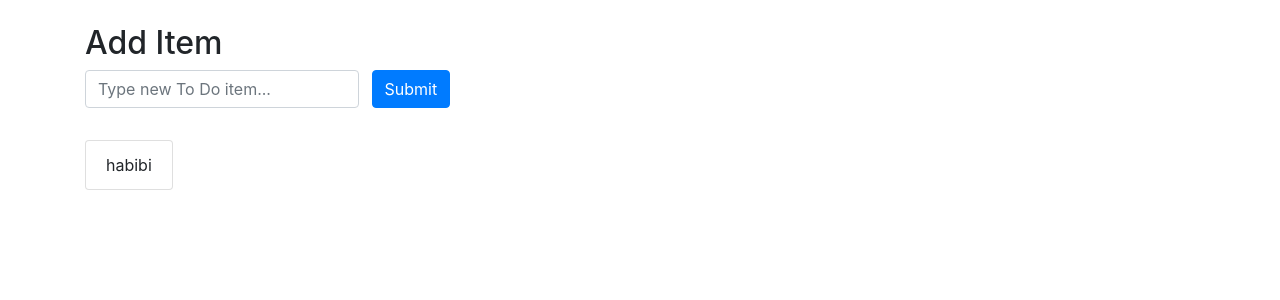
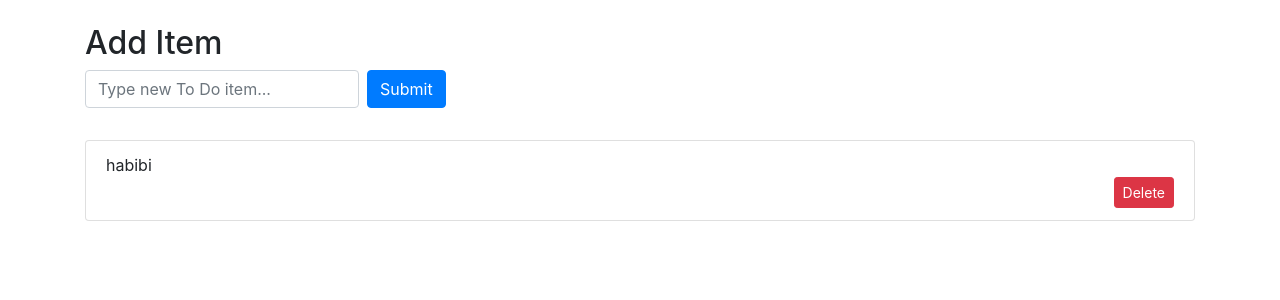
Before and after one commit to yodatk/TG_To_Do_List_App, a Django app: page / in a window 1280 px wide. Shown: the part 56-356 px from the top of the page. Run offline with Django 3.2, Linux system fonts and the light colour scheme; data comes from the database, SQL or seed files in the repository; both versions use the stored data as it was after the commit; some libraries are stand-ins or nearby versions.

Commit message:
added delete functionality

```diff
--- a/TG_To_Do_List/urls.py
+++ b/TG_To_Do_List/urls.py
@@ -4,4 +4,5 @@ from django.urls import path
 urlpatterns = [
     path('', views.home, name='home'),
     path('add_item/', views.add_item),
+    path('delete_item/<int:id_to_delete>/', views.delete_item),
 ]
--- a/TG_To_Do_List/views.py
+++ b/TG_To_Do_List/views.py
@@ -22,3 +22,8 @@ def add_item(request):
     content = request.POST["content"]
     models.Todo.objects.create(added_date=date, text=content)
     return HttpResponseRedirect("/")
+
+
+def delete_item(request, id_to_delete):
+    models.Todo.objects.get(id=id_to_delete).delete()
+    return HttpResponseRedirect("/")
--- a/templates/base.html
+++ b/templates/base.html
@@ -14,22 +14,32 @@
     <a class="navbar-brand" href="#">TG To-Do List</a>
 </nav>
 <div class="container">
-    <form action="add_item/" method="post" class="form-inline">
-        {% csrf_token %}
-        <div class="row mt-4">
-            <div class="col-auto">
-                <h2>Add Item</h2>
-                <input type="text" name="content" class="form-control mb-2 mr-sm-2" placeholder="Type new To Do item...">
-                <button type="submit" class="btn btn-primary mb-2">Submit</button>
-            </div>
-        </div>
-    </form>
 
     <div class="row mt-4">
         <div class="col-auto">
+            <h2>Add Item</h2>
+            <form action="add_item/" method="post" class="form-inline">
+                {% csrf_token %}
+                <input type="text" name="content" class="form-control mb-2 mr-sm-2"
+                       placeholder="Type new To Do item...">
+                <button type="submit" class="btn btn-primary mb-2">Submit</button>
+            </form>
+        </div>
+    </div>
+
+
+    <div class="row mt-4">
+        <div class="col">
             <ul class="list-group">
                 {% for todo_item in todo_items %}
-                    <li class="list-group-item">{{ todo_item.text }}</li>
+                <li class="list-group-item">{{ todo_item.text }}
+                    <form action="delete_item/{{ todo_item.id }}/" action="post">
+                        <div class="float-right">
+                            <button type="submit" class="btn btn-sm btn-danger">Delete</button>
+                        </div>
+                    </form>
+
+                </li>
                 {% endfor %}
             </ul>
         </div>
```
Also changed, not shown: db.sqlite3.
